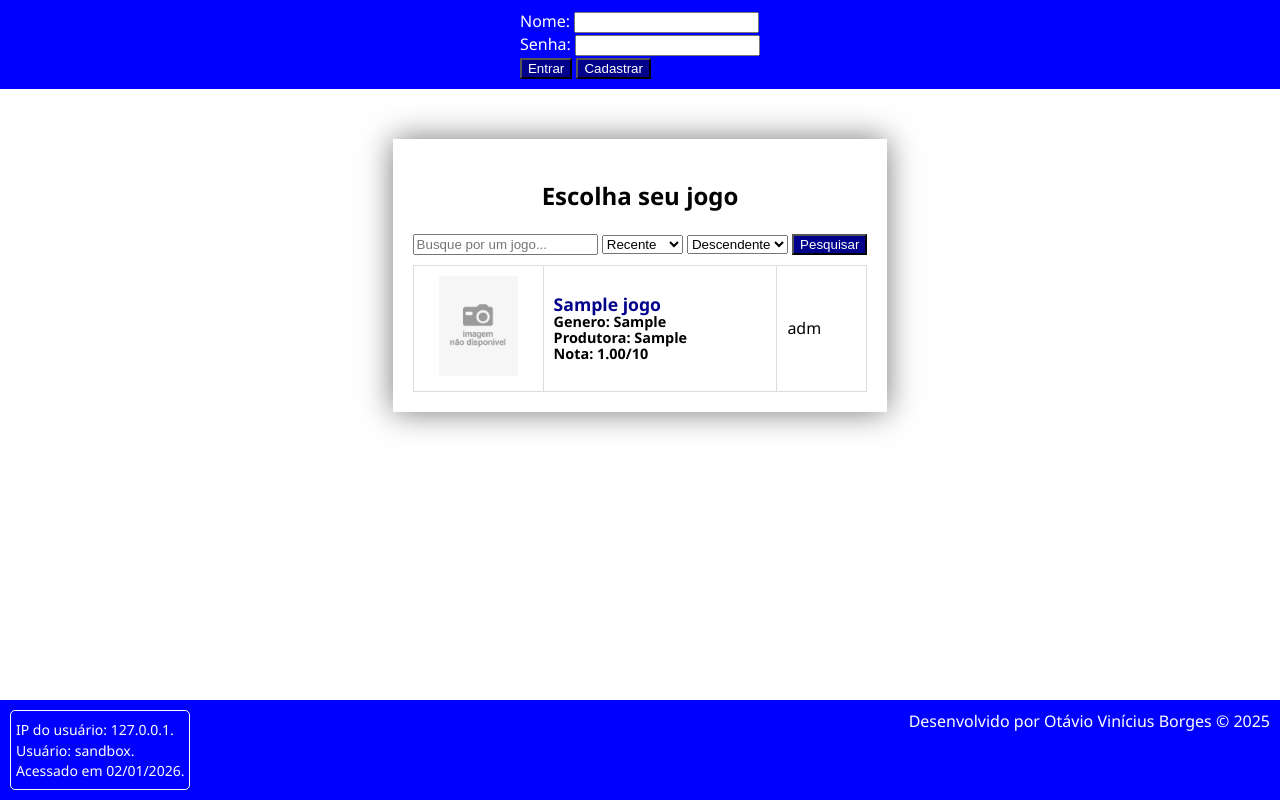
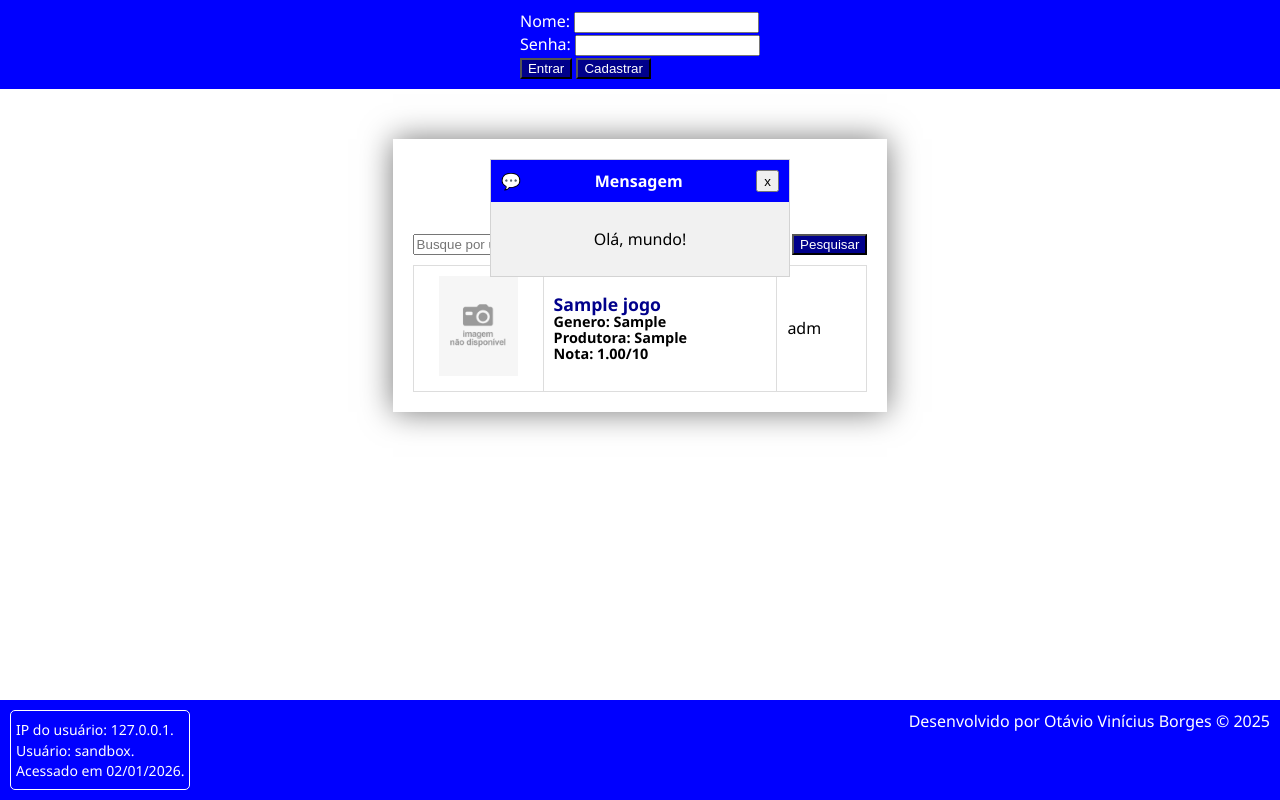
Before and after one commit to otavioborges1991/php-mysql, a PHP site: page / in a window 1280 px wide. Run offline with PHP 8.4, Linux system fonts and the light colour scheme; tables that the repository leaves empty hold one stand-in row (values such as "Sample post").

Commit message:
Criei um sistema de mensagem, a aula sobre isso ainda não aconteceu mas sei que é um assunto futuro

```diff
--- a/detalhes.php
+++ b/detalhes.php
@@ -7,7 +7,7 @@
 </head>
 <body>
     <?php
-    require_once "includes/funcoes.php";
+    require_once "includes/funções.php";
     require_once "includes/banco.php";
     ?>
     <img id='foto' src='<?php echo $foto?>' alt='Foto'>
--- a/estilo/cores.css
+++ b/estilo/cores.css
@@ -8,7 +8,9 @@
     --cor-secundaria: darkblue;
     --cor-terciaria: lightblue;
 
-    --cor-erro: #cf6679;
+    --cor-erro: red;
+    --cor-aviso: SaddleBrown;
+    --cor-sucesso:rgb(37, 133, 37);
     --cor-link-visitado: rgb(182, 85, 182);
 
     --cor-table-fundo-alternativo: #dddcdc;
--- a/estilo/estilo.css
+++ b/estilo/estilo.css
@@ -6,6 +6,7 @@
 @import url(ancora.css);
 @import url(formulário.css);
 @import url(media-query.css);
+@import url(mensagem.css);
 
 *,
 *::before,
--- /dev/null
+++ b/estilo/mensagem.css
@@ -0,0 +1,46 @@
+@charset "UTF-8";
+
+#mensagem {
+    position: absolute;
+    z-index: 9;
+    background-color: #f1f1f1;
+    border: 1px solid #d3d3d3;
+    text-align: center;
+    min-width: 300px;
+    min-height: 100px;
+}
+
+#mensagemdrag {
+    padding: 10px;
+    cursor: move;
+    z-index: 10;
+    color: #fff;
+    display: flex;
+    flex-direction: row;
+    justify-content: space-between;
+    font-weight: bold;
+}
+
+#mensagem button {
+    float: right;
+}
+
+#mensagem p {
+    padding: 10px;
+}
+
+.sucesso {
+    background-color: var(--cor-sucesso);
+}
+
+.aviso {
+    background-color: var(--cor-aviso);
+}
+
+.erro {
+    background-color: var(--cor-erro);
+}
+
+.mensagem {
+    background-color: var(--cor-primaria);
+}
--- a/includes/funcoes.php
+++ b/includes/funções.php
@@ -52,3 +52,37 @@ function construir_query($chave, $criterio, $ordem): string {
 
     return $query;
 }
+
+function mensagem($mensagem, $tipo): void {
+
+    if ($tipo != 'erro' && $tipo != 'aviso' && $tipo != 'sucesso' && $tipo != 'mensagem') {
+        $tipo = 'erro';
+        $mensagem = "Uma mensagem de tipo invalido tentou ser enviada!";
+    }
+
+    $icone = tipo_de_icone($tipo);
+
+
+    include "mensagem.php";
+}
+
+function tipo_de_icone($tipo) {
+    switch ($tipo) {
+        case "erro":
+            $icone = "💀";
+            break;
+        case "aviso":
+            $icone = "⚠️";
+            break;
+        case "sucesso":
+            $icone = "✔️";
+            break;
+        case "mensagem":
+            $icone = "💬";
+            break;
+        default:
+            $icone = "❔";
+        }
+
+        return $icone;
+}
--- a/index.php
+++ b/index.php
@@ -16,21 +16,12 @@
         // Conexão com o banco de dados
         require_once 'includes/banco.php';
         // Funções auxiliares
-        require_once 'includes/funcoes.php';
+        require_once 'includes/funções.php';
         // Cabeçalho da página
         require_once 'cabeçalho.php';
     ?>
 
     <main>
-
-        <?php
-
-            // Verifica se há uma mensagem de status na URL
-            if (isset($_GET['msg'])) {
-                // Exibe a mensagem de status
-                echo "<p class='msg'>" . htmlspecialchars($_GET['msg']) . "</p>";
-            } // não sei pra que isso serve mas o copilot me sugeriu, talvez eu use isso depois.
-        ?>
 
         <h2>Escolha seu jogo</h2>
 
@@ -42,6 +33,8 @@
         ?>
 
     <?php
+
+        mensagem('Olá, mundo!', 'mensagem');
 
         // Estes 2 tem que mudar dinamicamente de acordo com o formulário de busca
         $criterio = $_GET['criterio'] ?? "cod";
@@ -70,6 +63,7 @@
     </main>
 
     <?php require_once 'rodapé.php'; ?>
+    <script src="scripts/draggable-element.js"></script>
 
 </body>
 
--- /dev/null
+++ b/mensagem.php
@@ -0,0 +1,20 @@
+<!DOCTYPE html>
+<html lang="pt-br">
+<head>
+    <meta charset="UTF-8">
+    <meta name="viewport" content="width=device-width, initial-scale=1.0">
+    <title>Mensagem Arrastável</title>
+</head>
+<body>
+    <div id='mensagem'>
+        <div id='mensagemdrag' class="<?php echo $tipo?>">
+            <?php
+                 echo "<span>$icone</span>";
+                 echo ucfirst($tipo);
+            ?>
+            <button onclick="document.getElementById('mensagem').remove()">x</button>
+        </div>
+        <p><?php echo ucfirst($mensagem)?></p>
+    </div>
+</body>
+</html>
--- a/página de detalhes.php
+++ b/página de detalhes.php
@@ -12,7 +12,7 @@
         // Conexão com o banco de dados
         require_once 'includes/banco.php';
         // Funções auxiliares
-        require_once 'includes/funcoes.php';
+        require_once 'includes/funções.php';
         ?>
 
 <?php include 'cabeçalho.php'; ?>
--- /dev/null
+++ b/scripts/draggable-element.js
@@ -0,0 +1,43 @@
+// Make the DIV element draggable:
+dragElement(document.getElementById("mensagem"));
+
+function dragElement(elmnt) {
+  var pos1 = 0, pos2 = 0, pos3 = 0, pos4 = 0;
+  if (document.getElementById(elmnt.id + "drag")) {
+    // if present, the header is where you move the DIV from:
+    document.getElementById(elmnt.id + "drag").onmousedown = dragMouseDown;
+  } else {
+    // otherwise, move the DIV from anywhere inside the DIV:
+    elmnt.onmousedown = dragMouseDown;
+  }
+
+  function dragMouseDown(e) {
+    e = e || window.event;
+    e.preventDefault();
+    // get the mouse cursor position at startup:
+    pos3 = e.clientX;
+    pos4 = e.clientY;
+    document.onmouseup = closeDragElement;
+    // call a function whenever the cursor moves:
+    document.onmousemove = elementDrag;
+  }
+
+  function elementDrag(e) {
+    e = e || window.event;
+    e.preventDefault();
+    // calculate the new cursor position:
+    pos1 = pos3 - e.clientX;
+    pos2 = pos4 - e.clientY;
+    pos3 = e.clientX;
+    pos4 = e.clientY;
+    // set the element's new position:
+    elmnt.style.top = (elmnt.offsetTop - pos2) + "px";
+    elmnt.style.left = (elmnt.offsetLeft - pos1) + "px";
+  }
+
+  function closeDragElement() {
+    // stop moving when mouse button is released:
+    document.onmouseup = null;
+    document.onmousemove = null;
+  }
+}
```
